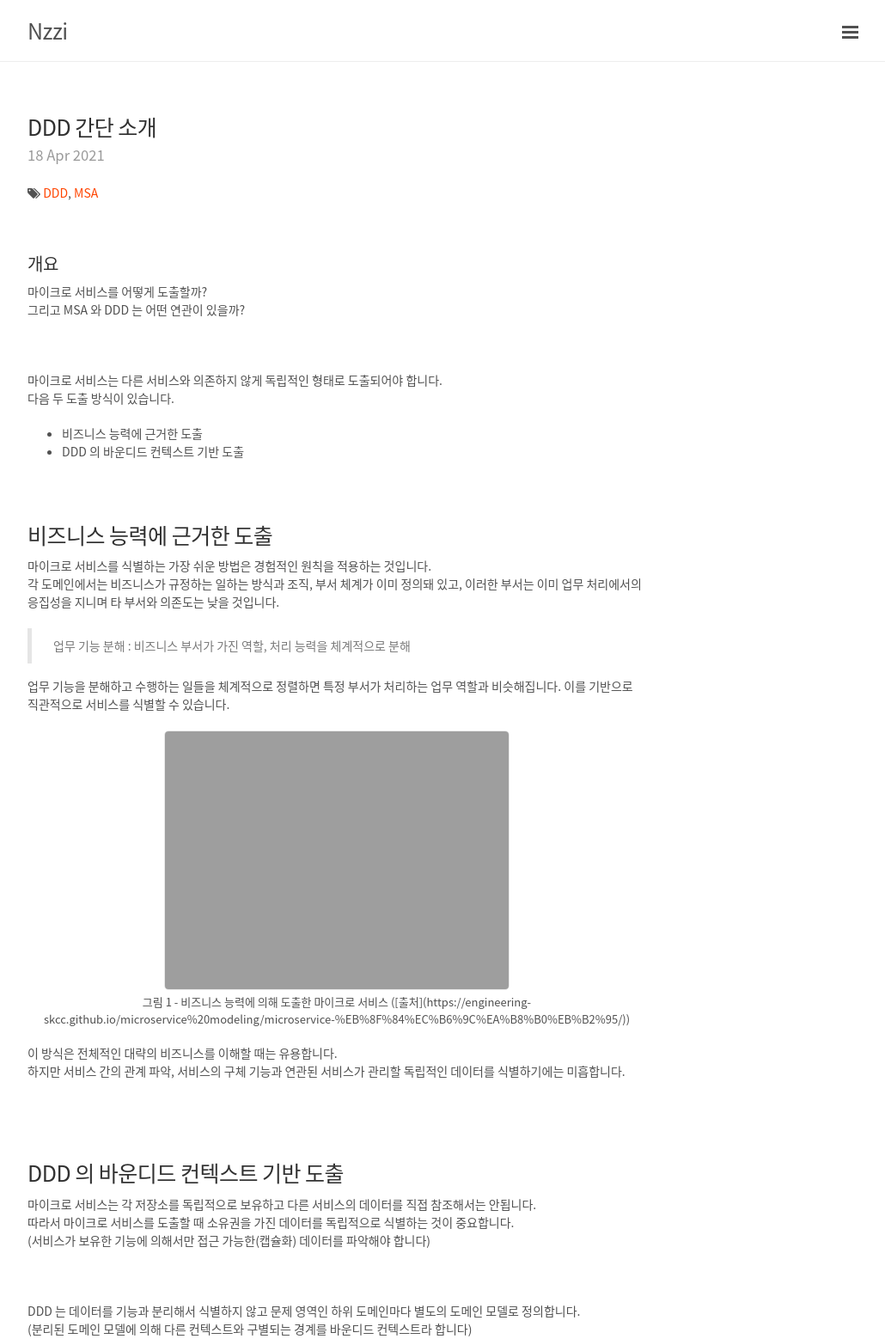
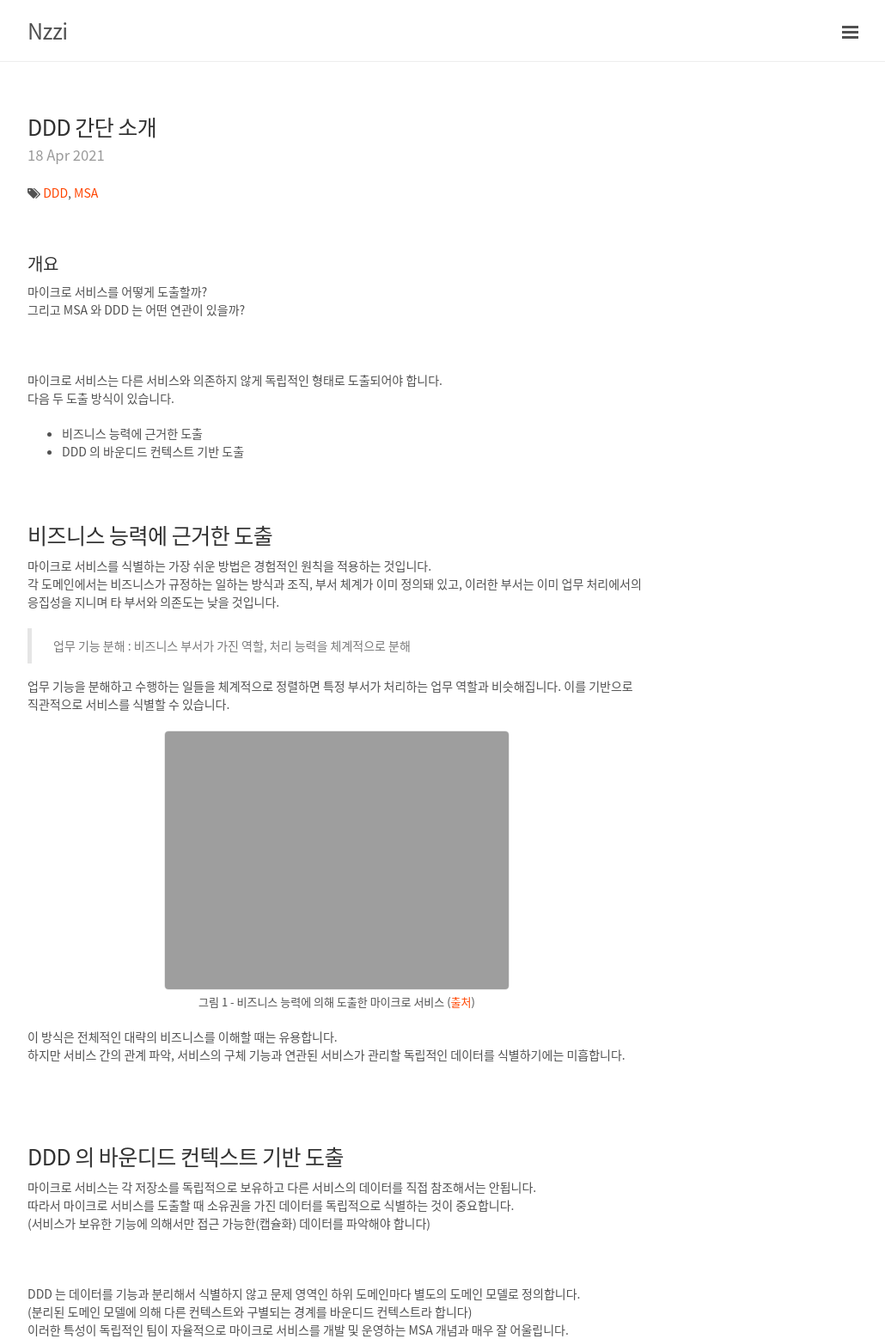
Before and after one commit to cholnh/cholnh.github.io, a Jekyll site: the page built from _posts/DDD/2021-4-18-DDD-간단-소개.md, in a window 1280 px wide. Shown: the top 1558 px of the page at 86% size, without its empty margins (248-1278 px from the left). Built offline with Jekyll 4.4.1, drawn with Linux system fonts in a browser that asks for light colours; comment, search, counter and statistics services are not loaded; some of the changed lines change nothing that is shown; grey boxes are pictures that could not be loaded.

Commit message:
post DDD 간단 소개

```diff
--- a/_posts/DDD/2021-4-18-DDD-간단-소개.md
+++ b/_posts/DDD/2021-4-18-DDD-간단-소개.md
@@ -32,7 +32,7 @@ comments: true
 
 <div class="nzzi-image-box">
   <img src="{{ site.url }}/assets/diy/2/ddd-strategy-1.png"/>
-  <div>그림 1 - 비즈니스 능력에 의해 도출한 마이크로 서비스 ([출처](https://engineering-skcc.github.io/microservice%20modeling/microservice-%EB%8F%84%EC%B6%9C%EA%B8%B0%EB%B2%95/))</div>
+  <div>그림 1 - 비즈니스 능력에 의해 도출한 마이크로 서비스 (<a href="https://engineering-skcc.github.io/microservice%20modeling/microservice-%EB%8F%84%EC%B6%9C%EA%B8%B0%EB%B2%95/">출처</a>)</div>
 </div>
 
 이 방식은 전체적인 대략의 비즈니스를 이해할 때는 유용합니다.
```
